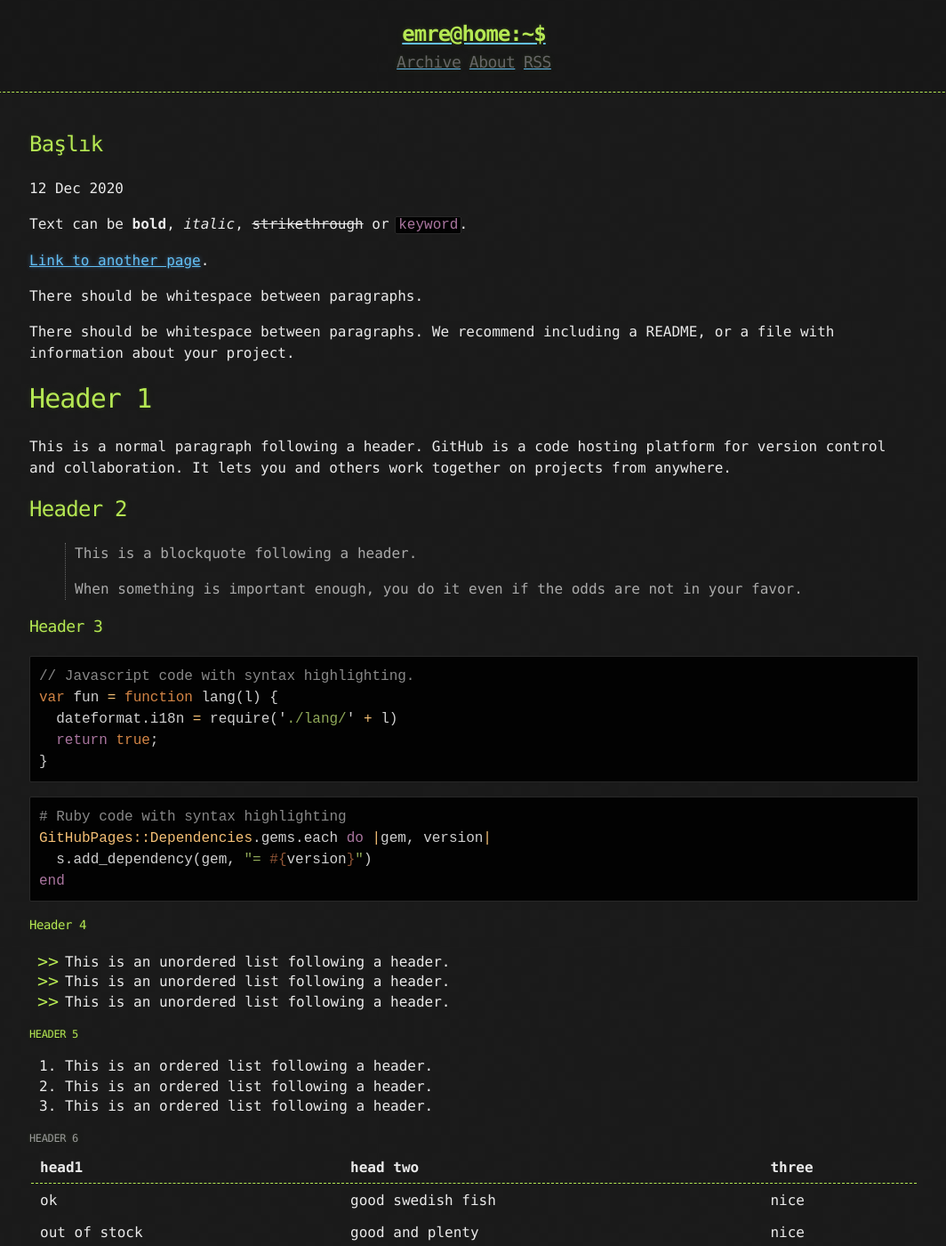
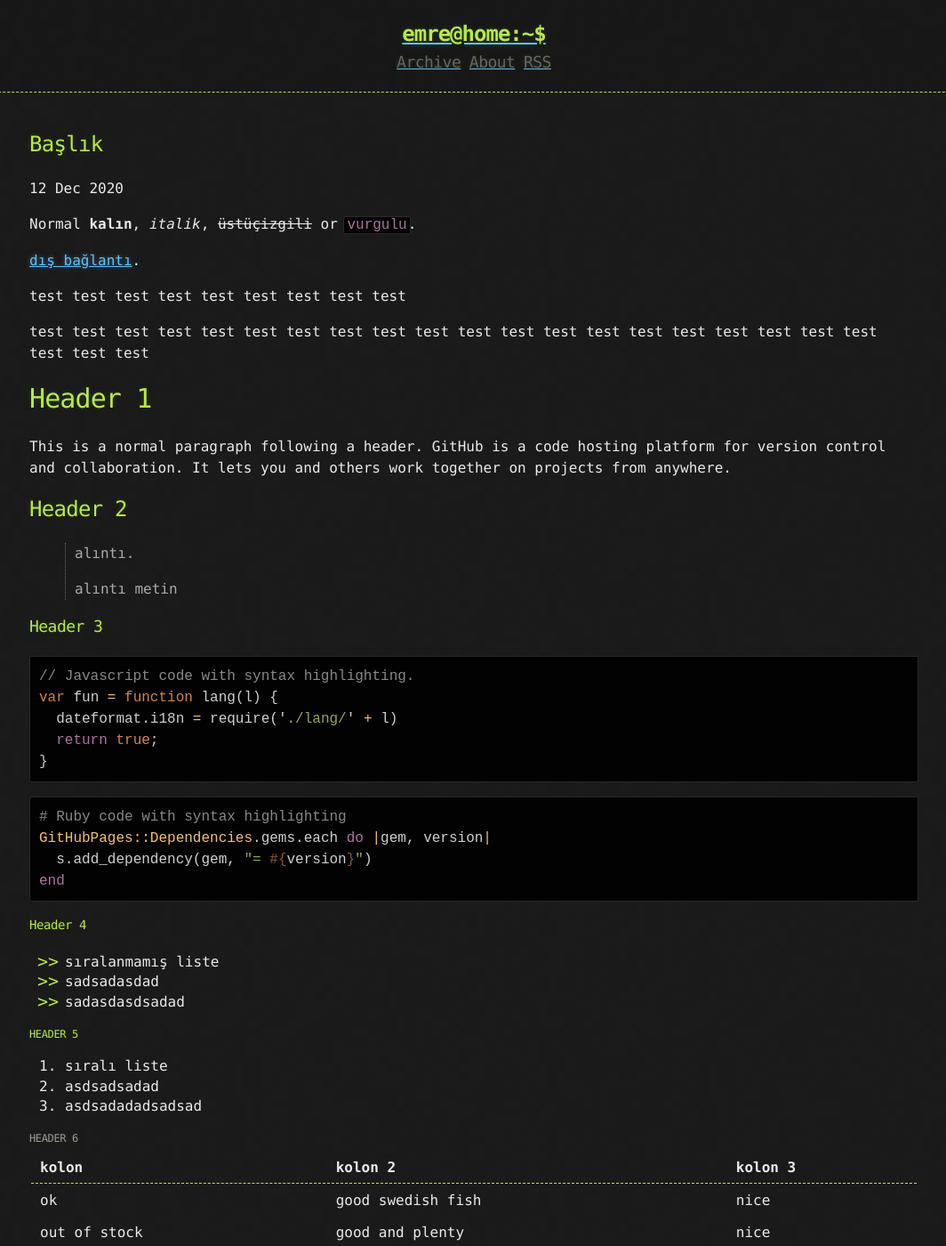
Before and after one commit to aslanemre/aslanemre.github.io, a Jekyll site: the page built from _posts/2020-12-12-Test-Sayfasi.md, in a window 1280 px wide and 1400 px high. Shown: the whole window at 89% size, without its empty margins (107-1171 px from the left). Built offline with Jekyll 4.4.1, drawn with Linux system fonts in a browser that asks for light colours; some of the changed text lies outside the part shown.

Commit message:
Update 2020-12-12-Test-Sayfasi.md

````diff
--- a/_posts/2020-12-12-Test-Sayfasi.md
+++ b/_posts/2020-12-12-Test-Sayfasi.md
@@ -3,13 +3,13 @@ title: Başlık
 published: true
 ---
 
-Text can be **bold**, _italic_, ~~strikethrough~~ or `keyword`.
+Normal **kalın**, _italik_, ~~üstüçizgili~~ or `vurgulu`.
 
-[Link to another page](another-page).
+[dış bağlantı](burayabağlantılinki).
 
-There should be whitespace between paragraphs.
+test test test test test test test test test
 
-There should be whitespace between paragraphs. We recommend including a README, or a file with information about your project.
+test test test test test test test test test test test test test test test test test test test test test test test
 
 # [](#header-1)Header 1
 
@@ -17,9 +17,9 @@ This is a normal paragraph following a header. GitHub is a code hosting platform
 
 ## [](#header-2)Header 2
 
-> This is a blockquote following a header.
+> alıntı.
 >
-> When something is important enough, you do it even if the odds are not in your favor.
+> alıntı metin
 
 ### [](#header-3)Header 3
 
@@ -40,19 +40,19 @@ end
 
 #### [](#header-4)Header 4
 
-*   This is an unordered list following a header.
-*   This is an unordered list following a header.
-*   This is an unordered list following a header.
+*   sıralanmamış liste
+*   sadsadasdad
+*   sadasdasdsadad
 
 ##### [](#header-5)Header 5
 
-1.  This is an ordered list following a header.
-2.  This is an ordered list following a header.
-3.  This is an ordered list following a header.
+1.  sıralı liste
+2.  asdsadsadad
+3.  asdsadadadsadsad
 
 ###### [](#header-6)Header 6
 
-| head1        | head two          | three |
+| kolon        | kolon 2           | kolon 3 |
 |:-------------|:------------------|:------|
 | ok           | good swedish fish | nice  |
 | out of stock | good and plenty   | nice  |
@@ -63,21 +63,7 @@ end
 
 * * *
 
-### Here is an unordered list:
-
-*   Item foo
-*   Item bar
-*   Item baz
-*   Item zip
-
-### And an ordered list:
-
-1.  Item one
-1.  Item two
-1.  Item three
-1.  Item four
-
-### And a nested list:
+### alt başlıklı liste:
 
 - level 1 item
   - level 2 item
@@ -93,32 +79,7 @@ end
   - level 2 item
 - level 1 item
 
-### Small image
 
-![](https://assets-cdn.github.com/images/icons/emoji/octocat.png)
-
-### Large image
+### görsel
 
 ![](https://guides.github.com/activities/hello-world/branching.png)
-
-
-### Definition lists can be used with HTML syntax.
-
-<dl>
-<dt>Name</dt>
-<dd>Godzilla</dd>
-<dt>Born</dt>
-<dd>1952</dd>
-<dt>Birthplace</dt>
-<dd>Japan</dd>
-<dt>Color</dt>
-<dd>Green</dd>
-</dl>
-
-```
-Long, single-line code blocks should not wrap. They should horizontally scroll if they are too long. This line should be long enough to demonstrate this.
-```
-
-```
-The final element.
-```
````
